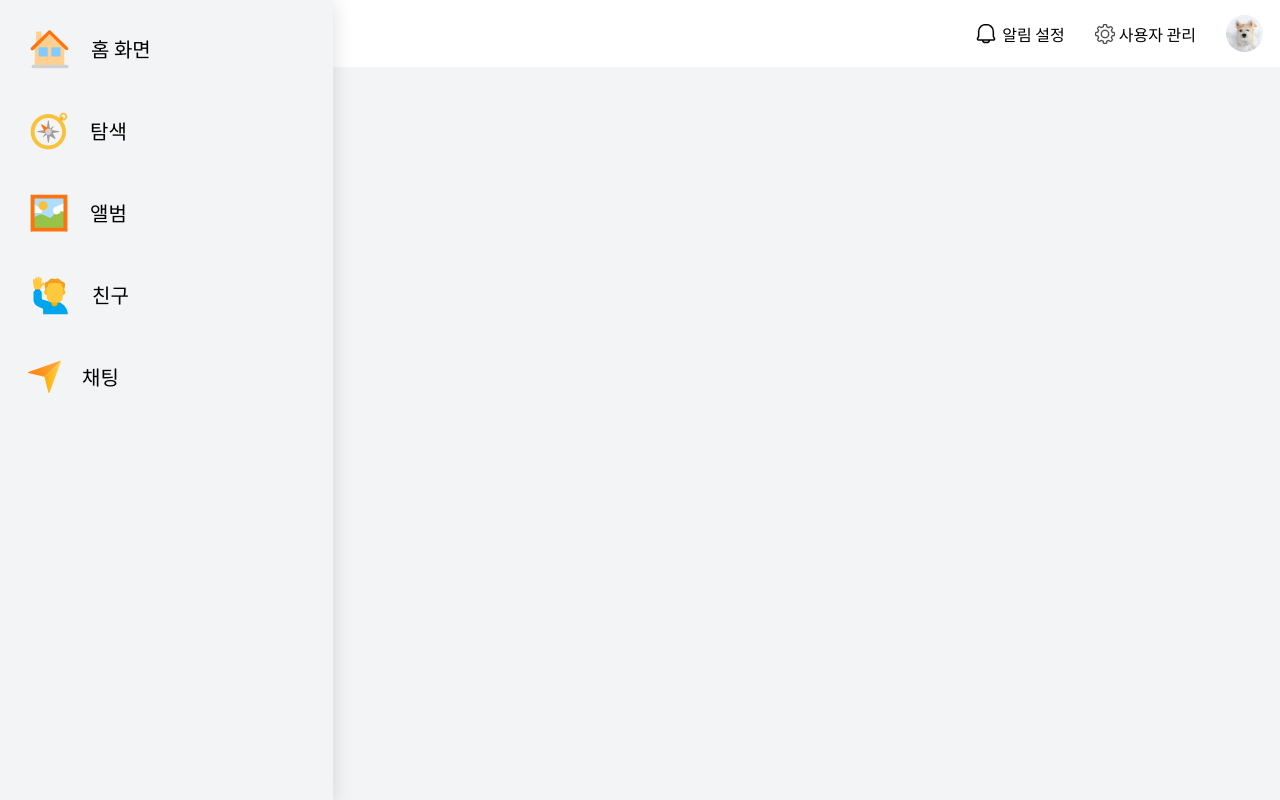
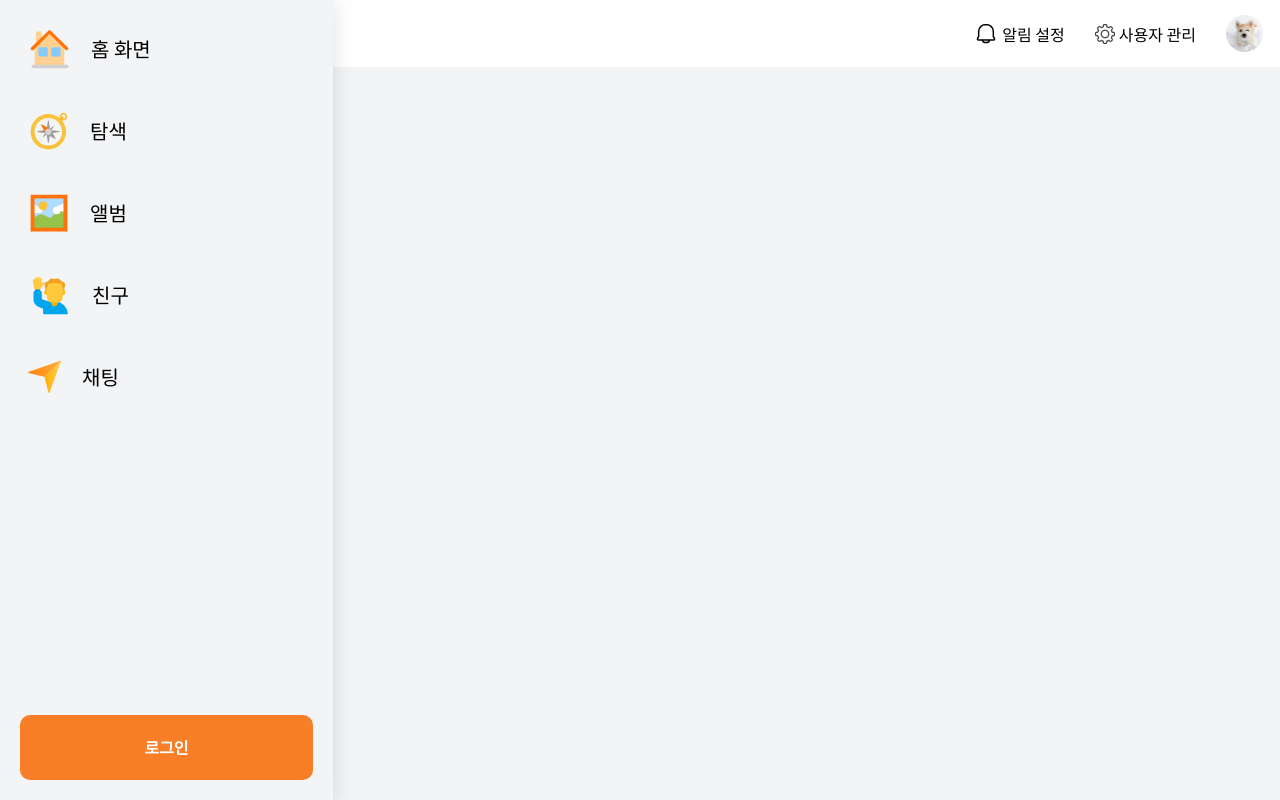
Before and after one commit to doirang1/petwif, a React (Vite) app: page / in a window 1280 px wide. Both pictures are taken after a click on the icon 39 px from the left and 32 px from the top of the page. Built offline with nearby package versions, Linux system fonts and the light colour scheme.

Commit message:
#3 [FEAT] 로그인 상태에 따라 사이드바 로그인/로그아웃 버튼 조건부 렌더링

```diff
--- a/src/components/Sidebar/Sidebar.jsx
+++ b/src/components/Sidebar/Sidebar.jsx
@@ -3,6 +3,8 @@ import { useLocation, Link } from 'react-router-dom';
 
 import styled from 'styled-components';
 
+import { Button } from '../Button';
+import { Flex } from '../Common';
 import { Icon } from '../Icon';
 
 import { SIDE_MENUS } from '../../constants';
@@ -15,6 +17,14 @@ const SidebarStyle = styled.aside`
   left: 0;
   background: #f3f4f6;
   filter: drop-shadow(3px 3px 9px rgba(0, 0, 0, 0.1));
+`;
+
+const Wrapper = styled(Flex)`
+  height: 100%;
+`;
+
+const Menus = styled.ul`
+  width: 100%;
 `;
 
 const Menu = styled.li`
@@ -37,12 +47,31 @@ const Menu = styled.li`
   }
 `;
 
+const Padding = styled.div`
+  width: 100%;
+  padding: 20px;
+`;
+
 export default function Sidebar({ isOpen, close }) {
   const { pathname } = useLocation();
+  const [isLogin, setIsLogin] = useState();
+
+  // 사이드바 동작 확인을 위한 임시 기능
+  const login = () => {
+    localStorage.setItem('token', 'abcdefg');
+    setIsLogin(true);
+    console.log('로그인');
+  };
+  const logout = () => {
+    localStorage.removeItem('token');
+    setIsLogin(false);
+    console.log('로그아웃');
+  };
 
   useEffect(() => {
     if (isOpen) {
       document.addEventListener('click', close);
+      setIsLogin(localStorage.getItem('token') ? true : false);
     }
 
     return () => document.removeEventListener('click', close);
@@ -54,7 +83,8 @@ export default function Sidebar({ isOpen, close }) {
 
   return (
     <SidebarStyle onClick={(event) => event.stopPropagation()}>
-      <ul>
+      <Wrapper $direction='column'>
+        <Menus>
           {SIDE_MENUS.map(({ id, to, name, icon }) => (
             <Link key={id} to={to}>
               <Menu $selected={pathname.includes(id)}>
@@ -63,7 +93,23 @@ export default function Sidebar({ isOpen, close }) {
               </Menu>
             </Link>
           ))}
-      </ul>
+        </Menus>
+        <Padding>
+          <Button
+            padding='18px'
+            onClick={() => {
+              if (isLogin) {
+                logout();
+              } else {
+                login();
+                console.log('로그인');
+              }
+            }}
+          >
+            {isLogin ? '로그아웃 ' : '로그인'}
+          </Button>
+        </Padding>
+      </Wrapper>
     </SidebarStyle>
   );
 }
```
Lines whose indentation alone changed are shown as unchanged.
